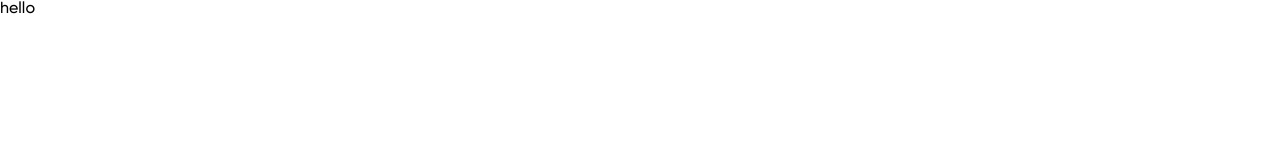
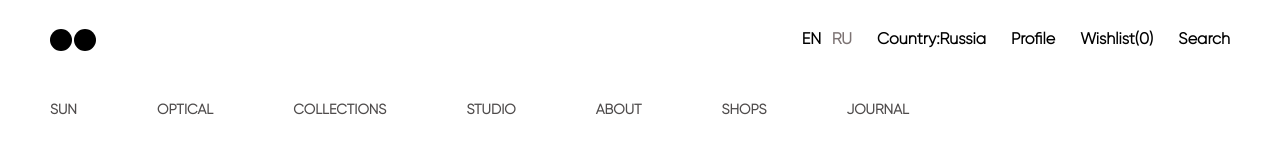
Before and after one commit to rayansiingh/Trendline, a plain HTML site: page index.html in a window 1280 px wide. Drawn offline with Linux system fonts and the light colour scheme.

Commit message:
both nav bar complete

```diff
--- a/index.html
+++ b/index.html
@@ -7,6 +7,29 @@
     <link rel="stylesheet" href="style.css" />
   </head>
   <body>
-    <p>hello</p>
+    <main>
+      <nav>
+        <div id="nav-part1">
+          <div class="logo"></div>
+          <div class="logo"></div>
+        </div>
+        <div id="nav-part2">
+          <h4>EN <span>RU</span></h4>
+          <h4>Country:Russia</h4>
+          <h4>Profile</h4>
+          <h4>Wishlist(0)</h4>
+          <h4>Search</h4>
+        </div>
+      </nav>
+      <div id="nav2">
+        <h3>SUN</h3>
+        <h3>OPTICAL</h3>
+        <h3>COLLECTIONS</h3>
+        <h3>STUDIO</h3>
+        <h3>ABOUT</h3>
+        <h3>SHOPS</h3>
+        <h3>JOURNAL</h3>
+      </div>
+    </main>
   </body>
 </html>
--- a/style.css
+++ b/style.css
@@ -13,5 +13,63 @@ body {
 
 @font-face {
   font-family: "Gilroy";
-  src: url(font/Gilroy-Medium.ttf);
+  src: url(font/Gilroy-Light.ttf);
 }
+
+main {
+  height: 100%;
+  width: 100%;
+}
+
+nav {
+  height: 80px;
+  width: 100%;
+  display: flex;
+  justify-content: space-between;
+  align-items: center;
+  padding: 0 50px;
+}
+
+#nav-part1 {
+  display: flex;
+  align-items: center;
+  justify-content: center;
+  gap: 2px;
+}
+
+.logo {
+  height: 22px;
+  width: 22px;
+  background-color: black;
+  border-radius: 50%;
+}
+
+#nav-part2 {
+  display: flex;
+  align-items: center;
+  gap: 25px;
+}
+
+#nav-part2 h4 {
+  font-size: 16px;
+  font-weight: 600;
+}
+
+#nav-part2 h4 span {
+  color: rgb(124, 115, 115);
+  margin-left: 6px;
+}
+
+#nav2 {
+  height: 60px;
+  display: flex;
+  align-items: center;
+  gap: 80px;
+  padding: 0 50px;
+}
+
+#nav2 h3 {
+  font-size: 14px;
+  font-weight: 600;
+  color: rgb(79, 76, 76);
+}
```
